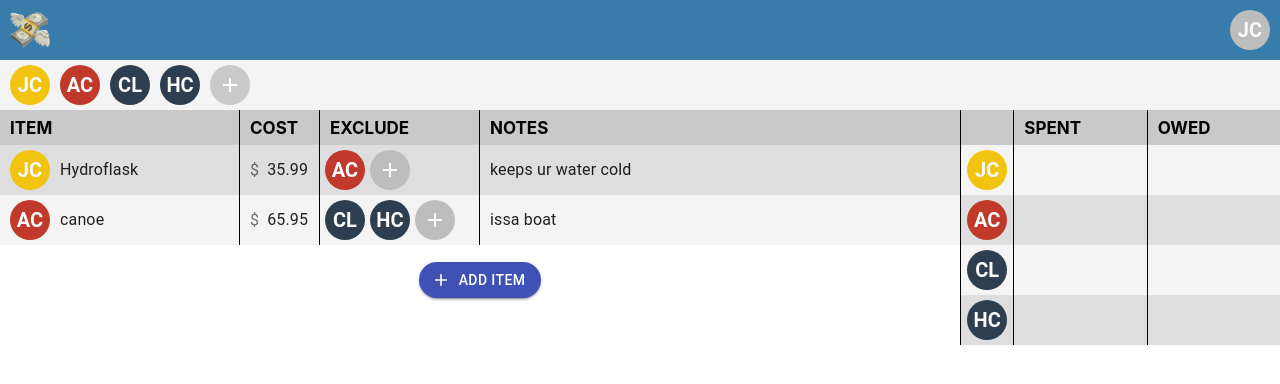
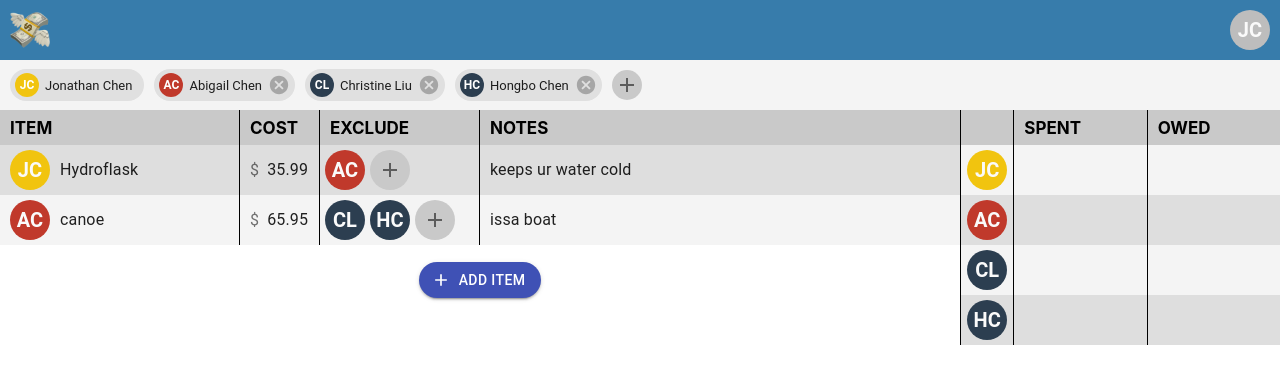
Before and after one commit to jonathanchen7/splitthecost, a React (Create React App) app: page / in a window 1280 px wide. Shown: the top 384 px of the page. Built offline with nearby package versions, Linux system fonts and the light colour scheme.

Commit message:
changed usersbar

```diff
--- a/src/components/SplitTheCost.tsx
+++ b/src/components/SplitTheCost.tsx
@@ -12,24 +12,28 @@ const jonathan: User = {
   id: uuidv4(),
   firstName: "Jonathan",
   lastName: "Chen",
+  initials: "JC",
   email: "jonathanschen28@gmail.com",
 };
 const abigail: User = {
   id: uuidv4(),
   firstName: "Abigail",
   lastName: "Chen",
+  initials: "AC",
   email: "abigail.chen@live.com",
 };
 const mom: User = {
   id: uuidv4(),
   firstName: "Christine",
   lastName: "Liu",
+  initials: "CL",
   email: "thechens28@gmail.com",
 };
 const dad: User = {
   id: uuidv4(),
   firstName: "Hongbo",
   lastName: "Chen",
+  initials: "HC",
   email: "bradchen28@gmail.com",
 };
 
@@ -65,7 +69,7 @@ export const SplitTheCost: React.FC = () => {
   return (
     <div>
       <Header users={users} setUsers={setUsers} curUser={curUser} />
-      <UsersBar users={users} setUsers={setUsers} />
+      <UsersBar users={users} curUser={curUser} setUsers={setUsers} />
       <div style={{ display: "flex" }}>
         <EntryGrid
           entries={entries}
--- a/src/components/breakdown/SidebarRow.tsx
+++ b/src/components/breakdown/SidebarRow.tsx
@@ -1,8 +1,7 @@
-import { Avatar, Grid } from "@material-ui/core";
+import { Grid } from "@material-ui/core";
 import * as React from "react";
 import { Entry, User } from "../../models/models";
-import { generateUserAvatar } from "../users/UserAvatar";
-import { UserTest } from "../users/UserTest";
+import { UserAvatar } from "../users/UserAvatar";
 
 interface Props {
   user: User;
@@ -18,7 +17,7 @@ export const SidebarRow: React.FC<Props> = ({ user, users, entries }) => {
       spacing={0}
     >
       <Grid className='sidebarDiv' item xs={2}>
-        <UserTest user={user} tooltipPlacement='left' />
+        <UserAvatar user={user} tooltipPlacement='left' />
       </Grid>
       <Grid className='sidebarDiv' item xs={5}></Grid>
       <Grid className='sidebarDiv' item xs={5}></Grid>
--- a/src/components/entries/EntryRow.tsx
+++ b/src/components/entries/EntryRow.tsx
@@ -2,14 +2,12 @@ import * as React from "react";
 import Grid from "@material-ui/core/Grid";
 import { useState } from "react";
 import { useEffect } from "react";
-import { Avatar, IconButton, Input, InputAdornment } from "@material-ui/core";
-import { AvatarGroup } from "@material-ui/lab";
+import { IconButton, Input, InputAdornment } from "@material-ui/core";
 import AddIcon from "@material-ui/icons/Add";
 import DeleteIcon from "@material-ui/icons/Delete";
 import { Entry, User } from "../../models/models";
-import { generateUserAvatar, getAvatarColor } from "../users/UserAvatar";
 import NumberFormat from "react-number-format";
-import { UserTest } from "../users/UserTest";
+import { UserAvatar } from "../users/UserAvatar";
 
 interface Props {
   entry: Entry;
@@ -62,7 +60,7 @@ export const EntryRow: React.FC<Props> = ({ entry, entries, curUser }) => {
           onMouseLeave={handleMouseLeave}
         >
           <span className='leftMargin'>
-            <UserTest user={entry.createdBy} tooltipPlacement='top' />
+            <UserAvatar user={entry.createdBy} tooltipPlacement='top' />
           </span>
           <Input
             className='entryInput'
@@ -72,7 +70,7 @@ export const EntryRow: React.FC<Props> = ({ entry, entries, curUser }) => {
             onChange={(e) => setItem(e.target.value)}
           />
           {showDelete && (
-            <IconButton className='actionIcon'>
+            <IconButton className='largeIconButton smallRightMargin'>
               <DeleteIcon />
             </IconButton>
           )}
@@ -100,12 +98,12 @@ export const EntryRow: React.FC<Props> = ({ entry, entries, curUser }) => {
         <div className='entryDiv'>
           {entry.exclude?.map((user) => (
             <span className='smallLeftMargin'>
-              <UserTest user={user} tooltipPlacement='top' />
+              <UserAvatar user={user} tooltipPlacement='top' />
             </span>
           ))}
-          <Avatar className='smallLeftMargin'>
+          <IconButton className='largeIconButton smallLeftMargin'>
             <AddIcon />
-          </Avatar>
+          </IconButton>
         </div>
       </Grid>
       <Grid item xs={6}>
--- a/src/components/header/Header.tsx
+++ b/src/components/header/Header.tsx
@@ -17,10 +17,7 @@ export const Header: React.FC<Props> = ({ users, setUsers, curUser }) => {
         <img className='logo' src={logo} alt='logo' />
       </Grid>
       <Grid className='headerItem profileItem' item xs={1}>
-        <Avatar className='avatar profile'>
-          {curUser.firstName.charAt(0).toLocaleUpperCase()}
-          {curUser.lastName.charAt(0).toLocaleUpperCase()}
-        </Avatar>
+        <Avatar className='avatar profile'>{curUser.initials}</Avatar>
       </Grid>
     </Grid>
   );
--- a/src/components/users/AddUser.tsx
+++ b/src/components/users/AddUser.tsx
@@ -100,6 +100,9 @@ export const AddUser: React.FC<Props> = ({ users, setUsers }) => {
       id: uuidv4(),
       firstName: firstNameVal,
       lastName: lastNameVal,
+      initials: `${firstNameVal
+        .charAt(0)
+        .toLocaleUpperCase()}${lastNameVal.charAt(0).toLocaleUpperCase()}`,
       email: emailVal,
     };
     setUsers([...users, tempUser]);
@@ -111,7 +114,11 @@ export const AddUser: React.FC<Props> = ({ users, setUsers }) => {
   return (
     <div>
       <Tooltip arrow title='Add User' placement='right'>
-        <IconButton className='actionIcon' onClick={handleOpen}>
+        <IconButton
+          className='smallIconButton'
+          size='small'
+          onClick={handleOpen}
+        >
           <AddIcon />
         </IconButton>
       </Tooltip>
--- a/src/components/users/UserAvatar.tsx
+++ b/src/components/users/UserAvatar.tsx
@@ -1,13 +1,23 @@
 import * as React from "react";
-import EditIcon from "@material-ui/icons/Edit";
 import { Avatar, Tooltip } from "@material-ui/core";
-import { useState } from "react";
 import { User } from "../../models/models";
 
 interface Props {
   user: User;
-  users: User[];
-  setUsers: (users: User[]) => void;
+  tooltipPlacement:
+    | "top"
+    | "left"
+    | "right"
+    | "bottom-end"
+    | "bottom-start"
+    | "bottom"
+    | "left-end"
+    | "left-start"
+    | "right-end"
+    | "right-start"
+    | "top-end"
+    | "top-start"
+    | undefined;
 }
 
 const colors = [
@@ -20,39 +30,15 @@ const colors = [
   "#2c3e50",
 ];
 
-function hashUser(email: string): number {
+export function getAvatarColor(user: User): string {
   var h = 0,
-    l = email.length,
+    l = user.email.length,
     i = 0;
-  if (l > 0) while (i < l) h = ((h << 5) - h + email.charCodeAt(i++)) | 0;
-  return Math.abs(h % colors.length);
+  if (l > 0) while (i < l) h = ((h << 5) - h + user.email.charCodeAt(i++)) | 0;
+  return colors[Math.abs(h % colors.length)];
 }
 
-export function generateUserAvatar(
-  user: User,
-  leftMargin?: boolean,
-  rightMargin?: boolean,
-  tooltip?: boolean,
-  tooltipPlacement?:
-    | "top"
-    | "left"
-    | "right"
-    | "bottom-end"
-    | "bottom-start"
-    | "bottom"
-    | "left-end"
-    | "left-start"
-    | "right-end"
-    | "right-start"
-    | "top-end"
-    | "top-start"
-    | undefined,
-  editOnHover?: boolean
-): JSX.Element {
-  const firstInitial = user.firstName.charAt(0).toLocaleUpperCase();
-  const secondInitial = user.lastName.charAt(0).toLocaleUpperCase();
-
-  if (tooltip) {
+export const UserAvatar: React.FC<Props> = ({ user, tooltipPlacement }) => {
   return (
     <Tooltip
       arrow
@@ -60,63 +46,11 @@ export function generateUserAvatar(
       placement={tooltipPlacement}
     >
       <Avatar
-          className={`avatar ${leftMargin && "leftMargin"} ${
-            rightMargin && "rightMargin"
-          }`}
+        className='avatar'
         style={{ backgroundColor: getAvatarColor(user) }}
       >
-          {firstInitial}
-          {secondInitial}
+        {user.initials}
       </Avatar>
     </Tooltip>
   );
-  } else {
-    return (
-      <Avatar
-        className={`avatar ${leftMargin && "leftMargin"} ${
-          rightMargin && "rightMargin"
-        }`}
-        style={{ backgroundColor: getAvatarColor(user) }}
-      >
-        {firstInitial}
-        {secondInitial}
-      </Avatar>
-    );
-  }
-}
-
-export function getAvatarColor(user: User) {
-  return colors[hashUser(user.email)];
-}
-
-export const UserAvatar: React.FC<Props> = ({ user, users, setUsers }) => {
-  function deleteUser() {
-    setUsers(users.filter((curUser) => user !== curUser));
-  }
-
-  const [showDelete, setShowDelete] = useState(false);
-
-  const firstInitial = user.firstName.charAt(0).toLocaleUpperCase();
-  const secondInitial = user.lastName.charAt(0).toLocaleUpperCase();
-
-  return (
-    <span
-      onClick={deleteUser}
-      onMouseEnter={() => setShowDelete(true)}
-      onMouseLeave={() => setShowDelete(false)}
-    >
-      <Tooltip
-        arrow
-        title={`${user.firstName} ${user.lastName}`}
-        placement='top'
-      >
-        <Avatar
-          className='avatar leftMargin'
-          style={{ backgroundColor: getAvatarColor(user) }}
-        >
-          {showDelete ? <EditIcon /> : `${firstInitial}${secondInitial}`}
-        </Avatar>
-      </Tooltip>
-    </span>
-  );
 };
--- a/src/components/users/UserTest.tsx
+++ /dev/null
@@ -1,60 +0,0 @@
-import * as React from "react";
-import { Avatar, Tooltip } from "@material-ui/core";
-import { User } from "../../models/models";
-
-interface Props {
-  user: User;
-  tooltipPlacement:
-    | "top"
-    | "left"
-    | "right"
-    | "bottom-end"
-    | "bottom-start"
-    | "bottom"
-    | "left-end"
-    | "left-start"
-    | "right-end"
-    | "right-start"
-    | "top-end"
-    | "top-start"
-    | undefined;
-}
-
-const colors = [
-  "#1abc9c",
-  "#f1c40f",
-  "#f39c12",
-  "#c0392b",
-  "#2980b9",
-  "#8e44ad",
-  "#2c3e50",
-];
-
-function getAvatarColor(user: User): string {
-  var h = 0,
-    l = user.email.length,
-    i = 0;
-  if (l > 0) while (i < l) h = ((h << 5) - h + user.email.charCodeAt(i++)) | 0;
-  return colors[Math.abs(h % colors.length)];
-}
-
-export const UserTest: React.FC<Props> = ({ user, tooltipPlacement }) => {
-  const firstInitial = user.firstName.charAt(0).toLocaleUpperCase();
-  const secondInitial = user.lastName.charAt(0).toLocaleUpperCase();
-
-  return (
-    <Tooltip
-      arrow
-      title={`${user.firstName} ${user.lastName}`}
-      placement={tooltipPlacement}
-    >
-      <Avatar
-        className='avatar'
-        style={{ backgroundColor: getAvatarColor(user) }}
-      >
-        {firstInitial}
-        {secondInitial}
-      </Avatar>
-    </Tooltip>
-  );
-};
--- a/src/components/users/UsersBar.tsx
+++ b/src/components/users/UsersBar.tsx
@@ -1,27 +1,43 @@
-import { Grid } from "@material-ui/core";
 import * as React from "react";
+import { Avatar, Chip, Grid } from "@material-ui/core";
 import { User } from "../../models/models";
 import { AddUser } from "./AddUser";
 import { UserAvatar } from "./UserAvatar";
+import { getAvatarColor } from "../users/UserAvatar";
 
 interface Props {
   users: User[];
+  curUser: User;
   setUsers: (users: User[]) => void;
 }
 
-export const UsersBar: React.FC<Props> = ({ users, setUsers }) => {
+export const UsersBar: React.FC<Props> = ({ users, curUser, setUsers }) => {
+  function deleteUser(user: User) {
+    setUsers(users.filter((cur) => user !== cur));
+  }
+
   return (
     <Grid className='usersBar' container spacing={0}>
       <Grid className='usersBarItem' item xs={12}>
         {users.map((user) => (
-          <UserAvatar
-            user={user}
-            users={users}
-            setUsers={setUsers}
-            key={user.email}
-          />
+          <span className='leftMargin'>
+            <Chip
+              avatar={
+                <Avatar
+                  className='usersBarAvatar'
+                  style={{ backgroundColor: getAvatarColor(user) }}
+                >
+                  {user.initials}
+                </Avatar>
+              }
+              label={`${user.firstName} ${user.lastName}`}
+              onDelete={user === curUser ? undefined : () => deleteUser(user)}
+            />
+          </span>
         ))}
-        <AddUser users={users} setUsers={setUsers} />
+        <span className='leftMargin'>
+          <AddUser users={users} setUsers={setUsers} />
+        </span>
       </Grid>
     </Grid>
   );
--- a/src/main.css
+++ b/src/main.css
@@ -2,7 +2,6 @@
   background-color: #c9c9c9;
   color: white;
   font-weight: bold;
-  font-size: 20px;
   -webkit-transition: 0.5s;
   transition: 0.5s;
 }
@@ -12,19 +11,27 @@
   cursor: pointer;
 }
 
-.actionIcon {
-  color: white !important;
+.smallIconButton {
   background-color: #c9c9c9 !important;
-  margin-left: 10px !important;
-  margin-right: 10px !important;
+  -webkit-transition: 0.5s;
+  transition: 0.5s;
+}
+
+.smallIconButton:hover {
+  background: rgba(0, 0, 0, 0.35) !important;
+  cursor: pointer;
+}
+
+.largeIconButton {
+  background-color: #c9c9c9 !important;
   height: 40px;
   width: 40px;
   -webkit-transition: 0.5s;
   transition: 0.5s;
 }
 
-.actionIcon:hover {
-  background: rgba(0, 0, 0, 0.35) !important;
+.largeIconButton:hover {
+  background: rgba(0, 0, 0, 0.2) !important;
   cursor: pointer;
 }
 
@@ -35,11 +42,19 @@ input::-webkit-inner-spin-button {
 }
 
 .smallLeftMargin {
-  margin-left: 5px;
+  margin-left: 5px !important;
 }
 
 .leftMargin {
-  margin-left: 10px;
+  margin-left: 10px !important;
+}
+
+.smallRightMargin {
+  margin-right: 5px !important;
+}
+
+.rightMargin {
+  margin-right: 10px !important;
 }
 
 .oddIdx {
@@ -91,6 +106,14 @@ input::-webkit-inner-spin-button {
   display: -webkit-box;
   display: -ms-flexbox;
   display: flex;
+  -webkit-box-align: center;
+      -ms-flex-align: center;
+          align-items: center;
+}
+
+.usersBarAvatar {
+  color: white !important;
+  font-weight: bold;
 }
 
 .dialogNames {
--- a/src/main.scss
+++ b/src/main.scss
@@ -19,7 +19,6 @@ $defaultIconColor: #c9c9c9;
   background-color: $defaultIconColor;
   color: white;
   font-weight: bold;
-  font-size: 20px;
   transition: 0.5s;
 
   &:hover {
@@ -28,17 +27,24 @@ $defaultIconColor: #c9c9c9;
   }
 }
 
-.actionIcon {
-  color: white !important;
+.smallIconButton {
   background-color: $defaultIconColor !important;
-  margin-left: $gridLeftMargin !important;
-  margin-right: $gridRightMargin !important;
+  transition: 0.5s;
+
+  &:hover {
+    background: rgba(0, 0, 0, 0.35) !important;
+    cursor: pointer;
+  }
+}
+
+.largeIconButton {
+  background-color: $defaultIconColor !important;
   height: $avatarDiameter;
   width: $avatarDiameter;
   transition: 0.5s;
 
   &:hover {
-    background: rgba(0, 0, 0, 0.35) !important;
+    background: rgba(0, 0, 0, 0.2) !important;
     cursor: pointer;
   }
 }
@@ -50,11 +56,19 @@ input::-webkit-inner-spin-button {
 }
 
 .smallLeftMargin {
-  margin-left: $gridLeftMarginSmall;
+  margin-left: $gridLeftMarginSmall !important;
 }
 
 .leftMargin {
-  margin-left: $gridLeftMargin;
+  margin-left: $gridLeftMargin !important;
+}
+
+.smallRightMargin {
+  margin-right: $gridRightMarginSmall !important;
+}
+
+.rightMargin {
+  margin-right: $gridRightMargin !important;
 }
 
 .oddIdx {
@@ -100,6 +114,12 @@ input::-webkit-inner-spin-button {
 
 .usersBarItem {
   display: flex;
+  align-items: center;
+}
+
+.usersBarAvatar {
+  color: white !important;
+  font-weight: bold;
 }
 
 .dialogNames {
--- a/src/models/models.tsx
+++ b/src/models/models.tsx
@@ -2,6 +2,7 @@ export interface User {
   id: string;
   firstName: string;
   lastName: string;
+  initials: string;
   email: string;
 }
 
```
Also changed, not shown: 1 other file (tests, documents, lock files or other folders). Lines whose indentation alone changed are shown as unchanged.
